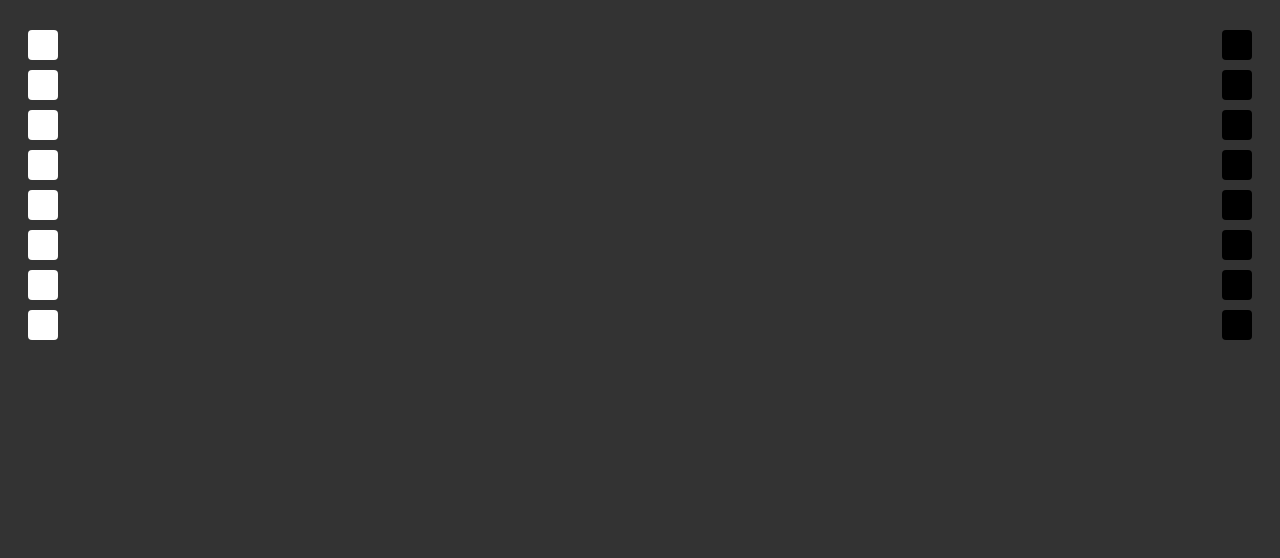
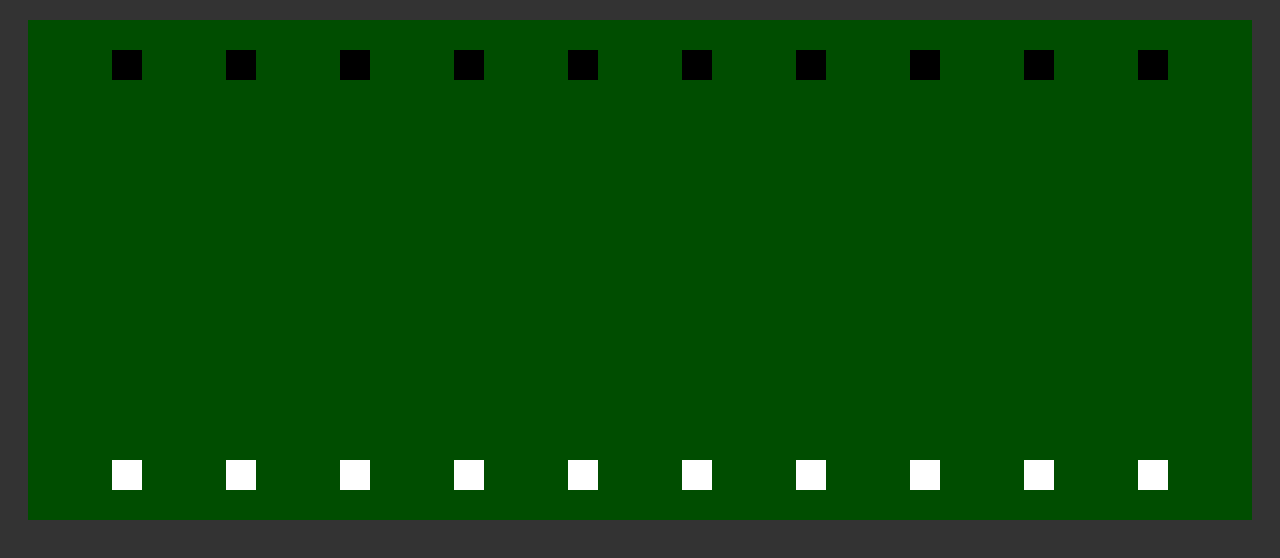
Before and after one commit to reergymerej/red-rover, a plain HTML site: page index.html in a window 1280 px wide. Drawn offline with Linux system fonts and the light colour scheme; a web font is replaced by a local one.

Commit message:
spacing of players

```diff
--- a/css/main.scss
+++ b/css/main.scss
@@ -11,21 +11,27 @@ body {
 	margin:20px;
 }
 
-#left, #right {
+#field {
+	height:500px;
+	background-color:darken(green, 10%);
+	position:relative;
+}
+
+#player1, #player2 {
 	position:absolute;
 	top: 0;
 }
 
-#left {
-	left: 0;
+#player1 {
+	top: 0;
 
 	.dude {
 		background-color:#fff;
 	}
 }
 
-#right {
-	right:0;
+#player2 {
+	bottom:0;
 
 	.dude {
 		background-color:#000;
@@ -35,8 +41,8 @@ body {
 .dude {
 	width:30px;
 	height:30px;
-	margin-top:10px;
 	cursor:pointer;
+	position:absolute;
 
 	&.active {
 		border:3px solid #09f;
--- a/index.html
+++ b/index.html
@@ -11,13 +11,15 @@
 
 	<!-- templates -->
 	<script type="text/template" id="dude_template">
-		<div class="dude ui-corner-all"></div>
+		<div class="ui-corner-all"></div>
 	</script>
 </head>
 <body>
 	<div id="content">
-		<div id="left"></div>
-		<div id="right"></div>
+		<div id="field">
+			<div id="player1"></div>
+			<div id="player2"></div>
+		</div>
 	</div>
 </body>
 </html>
--- a/js/dude.js
+++ b/js/dude.js
@@ -1,8 +1,13 @@
 define(function(){
+
+	var player1Dudes = [],
+		player2Dudes = [],
+		field;
 
 	var DudeModel = Backbone.Model.extend({
 
 		defaults: {
+			active: false,
 			speed: 1,
 			weight: 1,
 			strength: 1,
@@ -16,6 +21,10 @@ define(function(){
 			this.attributes.strength *= Math.random();
 			this.attributes.grip *= Math.random();
 			this.attributes.endurance *= Math.random();
+		},
+
+		test: function(){
+			console.log(this);
 		}
 
 	});
@@ -23,16 +32,59 @@ define(function(){
 	var DudeView = Backbone.View.extend({
 
 		initialize: function(){
+			//	bind this to this instance in render
+			//this.render = _.bind( this.render, this );
+
 			this.render( this.model.attributes.side );
+
+			this.model.on('change:active', this.toggleActive, this);
 		},
 
 		/**
-		* @param {string} side left/right
+		* @param {string} side player1/player2
 		**/
 		render: function(side){
-			var template = _.template( $('#dude_template').html(), {} );
+			var template = _.template( $('#dude_template').html(), {} ),
+				dudeNum = this.model.get('dudeNumber');
+
 			this.$el.html( template );
 			this.$el.appendTo( $('#' + side ) );
+
+			//	set position
+			this.$el.css( getStartPosition( this.$el ) );
+
+
+			/**
+			* @param {jquery object} el
+			* @return [object] ready to pass to .css()
+			**/
+			function getStartPosition(el){
+
+				var fieldDimensions = field.getDimensions(),
+					orientation = field.getOrientation(),
+					top,
+					left,
+					dudeWidth = el.width(),
+					dudeHeight = el.height(),
+					spacing;
+
+				spacing = field.getInterval(dudeWidth, dudeHeight, 10);
+
+				if(orientation === 'vertical'){
+					if(side === 'player2'){
+						top = dudeHeight;
+					} else {
+						top = fieldDimensions.height - dudeHeight * 2;
+					};
+
+					left = spacing * ( dudeNum + 1 ) + dudeNum * dudeWidth;
+				};
+
+				return {
+					top: top,
+					left: left
+				};
+			};
 		},
 
 		events: {
@@ -40,9 +92,12 @@ define(function(){
 		},
 
 		click: function(){
-			//	show details
-			console.log(this.model.attributes);
+			console.log(this.model);
+			this.model.set( {active: !this.model.get('active')} );
+			console.log(this);
+		},
 
+		toggleActive: function(){
 			//	toggle active
 			$('.dude', this.$el).toggleClass('active');
 		}
@@ -52,17 +107,30 @@ define(function(){
 
 
 	/**
-	* Create a new dude and put him in the left or right line.
-	* @param {string} side left/right
+	* Create a new dude and put him in the player1 or player2 line.
+	* @param {string} side player1/player2
+	* @param {Field} f
 	**/
-	function Dude(side){
+	function Dude(side, f){
 
 		var side = side,
 			model,
-			view;
+			view,
+			playerGroup = (side === 'player1') ? player1Dudes : player2Dudes;
 
-		model = new DudeModel({side: side});
-		view = new DudeView({model: model});
+		field = f;
+
+		model = new DudeModel({
+			side: side,
+			dudeNumber: playerGroup.length
+		});
+
+		view = new DudeView({
+			model: model,
+			el: $('<div>').addClass('dude')
+		});
+
+		playerGroup.push(model);
 	};
 
 	return {
--- /dev/null
+++ b/js/field.js
@@ -0,0 +1,42 @@
+define(function(){
+
+	function Field(orientation){
+
+		var element = $('#field');
+
+		/**
+		* @return {string} horizontal/vertical
+		**/
+		this.getOrientation = function(){
+			return orientation;
+		};
+
+		/**
+		* @return {object}
+		**/
+		this.getDimensions = function(){
+
+			return {
+				width: element.width(),
+				height: element.height()
+			};
+		};
+
+
+		/**
+		* Return the width of gap between each dude.
+		* @param {number} dudeWidth
+		* @param {number} numDudes
+		* @return {number}
+		**/
+		this.getInterval = function(dudeWidth, dudeHeight, numDudes){
+			if(orientation === 'vertical'){
+				return ( element.width() - (numDudes * dudeWidth) ) / (numDudes + 1);
+			};
+		};
+	};
+
+	return {
+		Field: Field
+	};
+});
--- a/js/main.js
+++ b/js/main.js
@@ -1,38 +1,61 @@
-
+var dudesPlayer1,
+	dudesPlayer2;
 
 $(function(){
+	//	load modules
+	require(['dude',
+			'field'],
+	function(dudeMod,
+			fieldMod){
+
 		//	new game
 
 		//	clear old game
 
-	var d = [],
-		dv,
-		Dudes,
-		dudesLeft,
-		dudesRight;
+		var DUDES_PER_TEAM = 10,
+			orientation = 'vertical',
+			field;
+
+		//	create field
+		field = new fieldMod.Field(orientation);
+
+		/*var dudesPlayer1,
+			dudesPlayer2;*/
+
+		dudesPlayer1 = createDudes('player1', DUDES_PER_TEAM);
+		dudesPlayer2 = createDudes('player2', DUDES_PER_TEAM);
+
+		for(var i = 0; i < dudesPlayer1.models.length; i++){
+			dudesPlayer1.models[i].set({test:'woo'});
+		};
+
+		//	player 2 turn
+		//	pick a dude to call over
+		console.log(dudesPlayer1.models[4].set({active:true}));
+		dudesPlayer1.models[4].trigger('change:active');
+		console.log(dudesPlayer1.models[4].get('active'));
 
 
-	//	create dudes
-	require(['dude'], function(dudeMod){
+		/**
+		* @param {string} side player1/player2
+		* @param {number} perSide how many dudes to make
+		* @return {backbone collection}
+		**/
+		function createDudes(side, perSide){
+
+			var d = [],
+				Dudes;
 
 			//	not sure how to use collection
 			Dudes = Backbone.Collection.extend({
 				model: dudeMod.DudeModel
 			});
 
-		for(var i = 0; i < 8; i++){
-			d.push( new dudeMod.Dude('left') );
+			for(var i = 0; i < perSide; i++){
+				d.push( new dudeMod.Dude( side, field ) );
 			};
 
-		dudesLeft = new Dudes(d);
-
-		d = [];
-		for(var i = 0; i < 8; i++){
-			d.push( new dudeMod.Dude('right') );
+			return new Dudes(d);
 		};
-
-		dudesRight = new Dudes(d);
-
-		console.log(dudesLeft, dudesRight);
 	});
 });
```
Also changed, not shown: css/main.css, 3 other files. Lines whose indentation alone changed are shown as unchanged.
